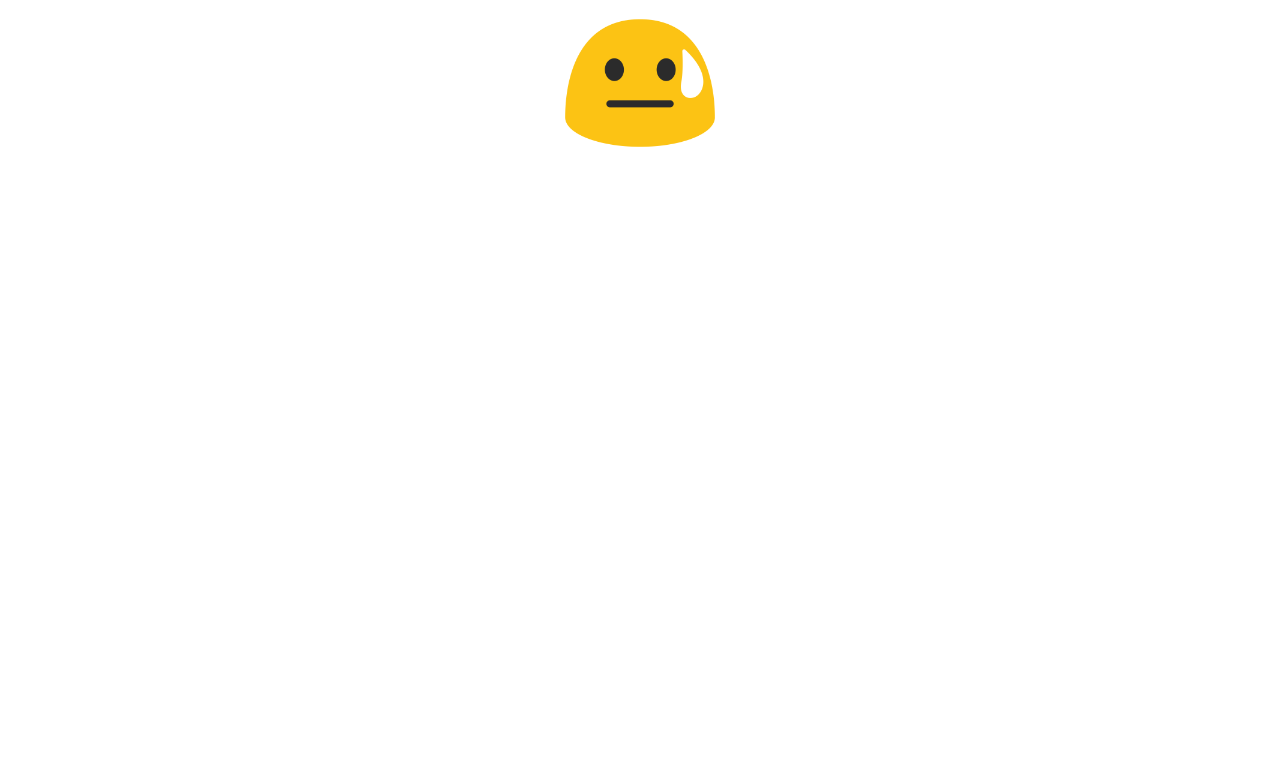
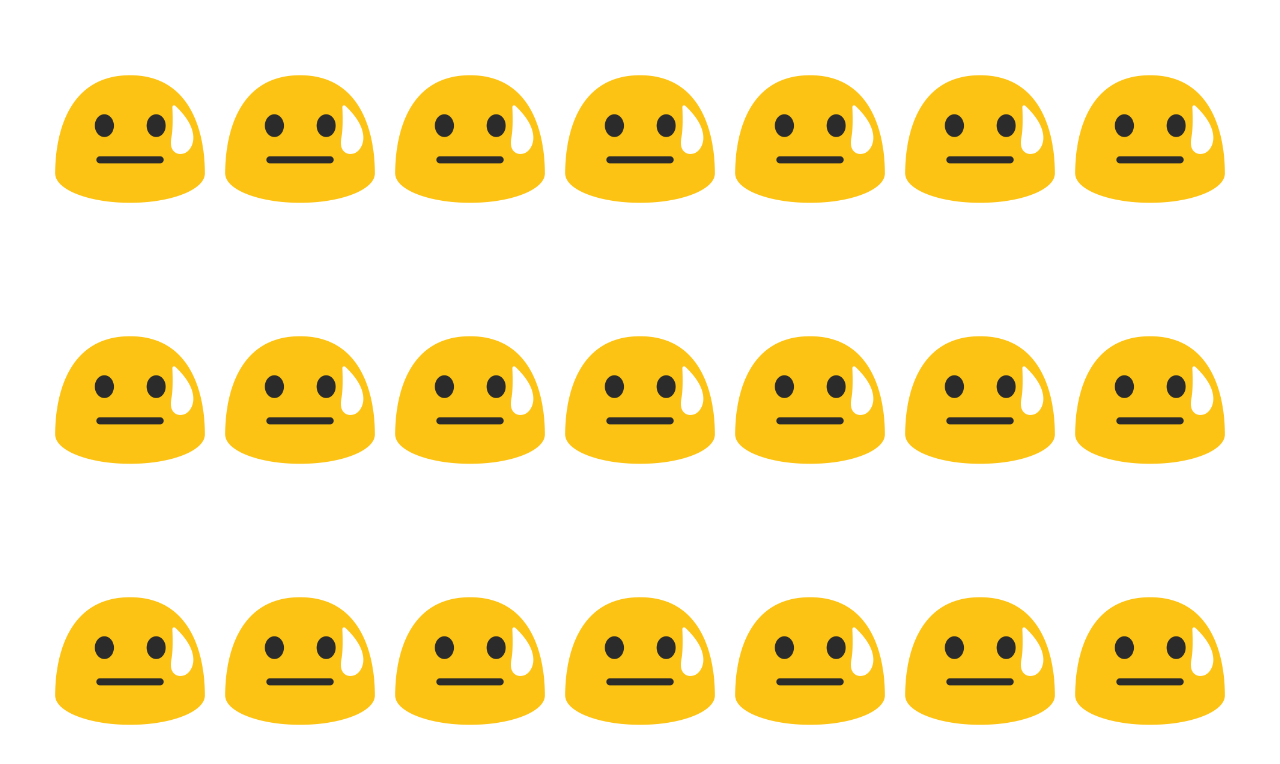
Before and after one commit to jonyu6/aniemoji, a plain HTML site: page index.html in a window 1280 px wide. Drawn offline with nearby package versions, Linux system fonts and the light colour scheme.

Commit message:
randomising emojis

```diff
--- a/index.html
+++ b/index.html
@@ -6,6 +6,17 @@
   <style>
   #content {
      text-align: center;
+     height: 100%;
+     vertical-align: middle;
+    display: flex;
+    flex-wrap: wrap;
+  justify-content: center;
+  align-items: center;
+  }
+
+ .emoji {
+    padding: 10px 10px;
+    display: inline-block;
   }
 
   #example3 {
@@ -24,8 +35,88 @@
 
 <div id="content">
 
-<div id="emoji-sweat" class="" >
-<img src="img/emoji-sweat.png" id="emoji-sweat-img"  width='150px' data-src="img/emoji-sweat.png"  data-poke="img/emoji-smiling.svg" >
+<div class="emoji" >
+<img src="img/emoji-sweat.png" class="emoji-img"  width='150px' data-src="img/emoji-sweat.png"  data-poke="img/emoji-cool.svg" >
+</div>
+
+<div class="emoji"  >
+<img src="img/emoji-sweat.png" class="emoji-img"  width='150px' data-src="img/emoji-sweat.png"  data-poke="img/emoji-smiling.svg" >
+</div>
+
+<div class="emoji"  >
+<img src="img/emoji-sweat.png" class="emoji-img"  width='150px' data-src="img/emoji-sweat.png"  data-poke="img/emoji-smiling.svg" >
+</div>
+
+<div class="emoji"  >
+<img src="img/emoji-sweat.png" class="emoji-img"  width='150px' data-src="img/emoji-sweat.png"  data-poke="img/emoji-smiling.svg" >
+</div>
+
+<div class="emoji"  >
+<img src="img/emoji-sweat.png" class="emoji-img"  width='150px' data-src="img/emoji-sweat.png"  data-poke="img/emoji-smiling.svg" >
+</div>
+
+<div class="emoji"  >
+<img src="img/emoji-sweat.png" class="emoji-img"  width='150px' data-src="img/emoji-sweat.png"  data-poke="img/emoji-smiling.svg" >
+</div>
+
+<div class="emoji"  >
+<img src="img/emoji-sweat.png" class="emoji-img"  width='150px' data-src="img/emoji-sweat.png"  data-poke="img/emoji-smiling.svg" >
+</div>
+
+<div class="emoji"  >
+<img src="img/emoji-sweat.png" class="emoji-img"  width='150px' data-src="img/emoji-sweat.png"  data-poke="img/emoji-smiling.svg" >
+</div>
+
+<div class="emoji"  >
+<img src="img/emoji-sweat.png" class="emoji-img"  width='150px' data-src="img/emoji-sweat.png"  data-poke="img/emoji-smiling.svg" >
+</div>
+
+<div class="emoji"  >
+<img src="img/emoji-sweat.png" class="emoji-img"  width='150px' data-src="img/emoji-sweat.png"  data-poke="img/emoji-smiling.svg" >
+</div>
+
+<div class="emoji"  >
+<img src="img/emoji-sweat.png" class="emoji-img"  width='150px' data-src="img/emoji-sweat.png"  data-poke="img/emoji-smiling.svg" >
+</div>
+
+<div class="emoji"  >
+<img src="img/emoji-sweat.png" class="emoji-img"  width='150px' data-src="img/emoji-sweat.png"  data-poke="img/emoji-smiling.svg" >
+</div>
+
+<div class="emoji"  >
+<img src="img/emoji-sweat.png" class="emoji-img"  width='150px' data-src="img/emoji-sweat.png"  data-poke="img/emoji-smiling.svg" >
+</div>
+
+<div class="emoji"  >
+<img src="img/emoji-sweat.png" class="emoji-img"  width='150px' data-src="img/emoji-sweat.png"  data-poke="img/emoji-smiling.svg" >
+</div>
+
+<div class="emoji"  >
+<img src="img/emoji-sweat.png" class="emoji-img"  width='150px' data-src="img/emoji-sweat.png"  data-poke="img/emoji-smiling.svg" >
+</div>
+
+<div class="emoji"  >
+<img src="img/emoji-sweat.png" class="emoji-img"  width='150px' data-src="img/emoji-sweat.png"  data-poke="img/emoji-smiling.svg" >
+</div>
+
+<div class="emoji"  >
+<img src="img/emoji-sweat.png" class="emoji-img"  width='150px' data-src="img/emoji-sweat.png"  data-poke="img/emoji-smiling.svg" >
+</div>
+
+<div class="emoji"  >
+<img src="img/emoji-sweat.png" class="emoji-img"  width='150px' data-src="img/emoji-sweat.png"  data-poke="img/emoji-big-smile.svg" >
+</div>
+
+<div class="emoji"  >
+<img src="img/emoji-sweat.png" class="emoji-img"  width='150px' data-src="img/emoji-sweat.png"  data-poke="img/emoji-big-smile.svg" >
+</div>
+
+<div class="emoji"  >
+<img src="img/emoji-sweat.png" class="emoji-img"  width='150px' data-src="img/emoji-sweat.png"  data-poke="img/emoji-big-smile.svg" >
+</div>
+
+<div class="emoji"  >
+<img src="img/emoji-sweat.png" class="emoji-img"  width='150px' data-src="img/emoji-sweat.png"  data-poke="img/emoji-big-smile.svg" >
 </div>
 
 
@@ -80,12 +171,32 @@ $("#btn-stop").on('click', function(e) {
    $('#example3').removeClass('animated infinite shake');
 });
 
-$('#emoji-sweat-img').on('click', function(e) {
-       $('#emoji-sweat-img').attr('src', $('#emoji-sweat-img').data("poke"));
-			$('#emoji-sweat-img').removeClass('animated infinite bounce');
+
+var arrEmoji = [
+   'emoji-big-smile.svg',
+   'emoji-cool.svg',
+   'emoji-smiling.svg',
+   'emoji-thinking.svg',
+   '500px-Emoji_u1f923.svg.png',
+   '1000px-Emoji_u1f604.svg.png',
+   '500px-Noto_Emoji_KitKat_1f60c.svg.png'
+];
+
+$('.emoji-img').each(function(i, obj) {
+   var randomChoice = arrEmoji[~~(Math.random() * arrEmoji.length)]
+   console.log(obj);
+   $(obj).data("poke", 'img/'+randomChoice);
+});
+
+$('.emoji-img').on('click', function(e) {
+       console.log(e);
+       var t = e.currentTarget;
+       console.log(t);
+       $(t).attr('src', $(t).data("poke"));
+			$(t).removeClass('animated infinite bounce');
 		window.setTimeout( function(e) {
 
-					$('#emoji-sweat-img').attr('src', $('#emoji-sweat-img').data("src"));
+					$(t).attr('src', $(t).data("src"));
 
 		}, 1000 ); // 5 seconds
 
```
